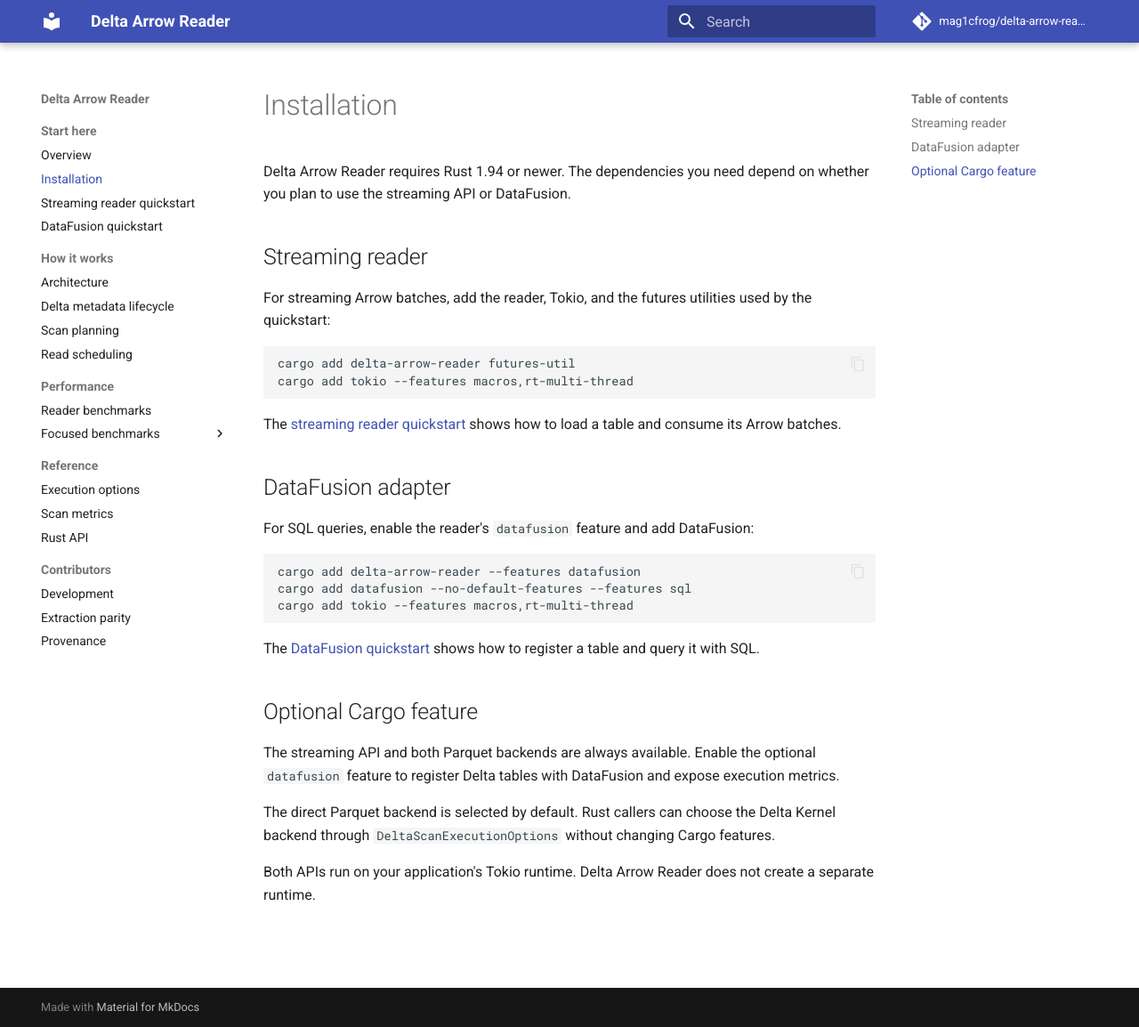
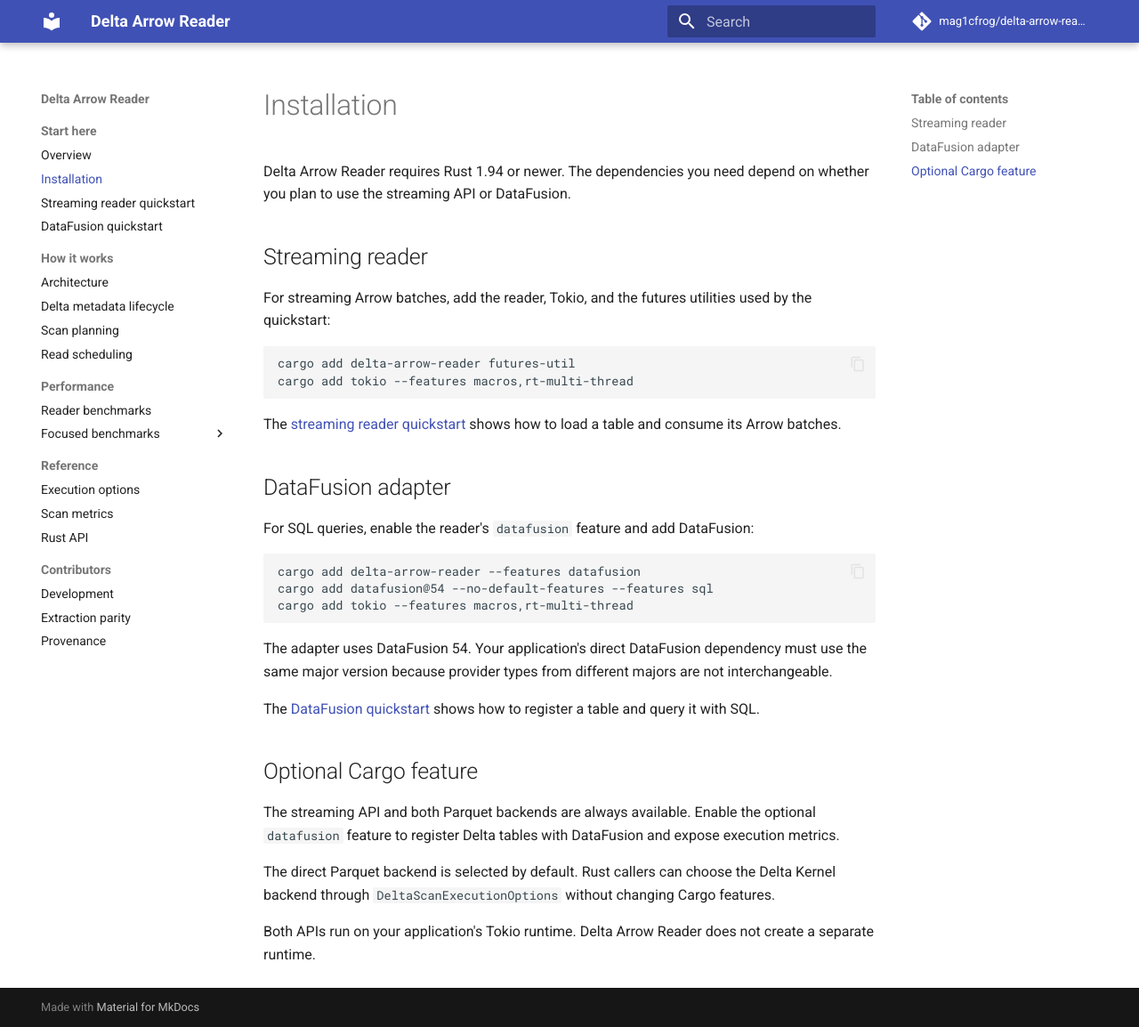
Before and after one commit to mag1cfrog/delta-arrow-reader, an MkDocs documentation site: the page built from docs/content/installation.md, in a window 1280 px wide and 1154 px high. Shown: the whole window at 89% size. Built offline with MkDocs 1.6.1 and Material for MkDocs 9.7.7, drawn with Linux system fonts in a browser that asks for light colours; comment, search, counter and statistics services are not loaded.

Commit message:
docs: pin the compatible DataFusion installation major (#242)

````diff
--- a/docs/content/installation.md
+++ b/docs/content/installation.md
@@ -22,9 +22,13 @@ For SQL queries, enable the reader's `datafusion` feature and add DataFusion:
 
 ```bash
 cargo add delta-arrow-reader --features datafusion
-cargo add datafusion --no-default-features --features sql
+cargo add datafusion@54 --no-default-features --features sql
 cargo add tokio --features macros,rt-multi-thread
 ```
+
+The adapter uses DataFusion 54. Your application's direct DataFusion dependency
+must use the same major version because provider types from different majors
+are not interchangeable.
 
 The [DataFusion quickstart](https://mag1cfrog.github.io/delta-arrow-reader/datafusion/)
 shows how to register a table and query it with SQL.
````
